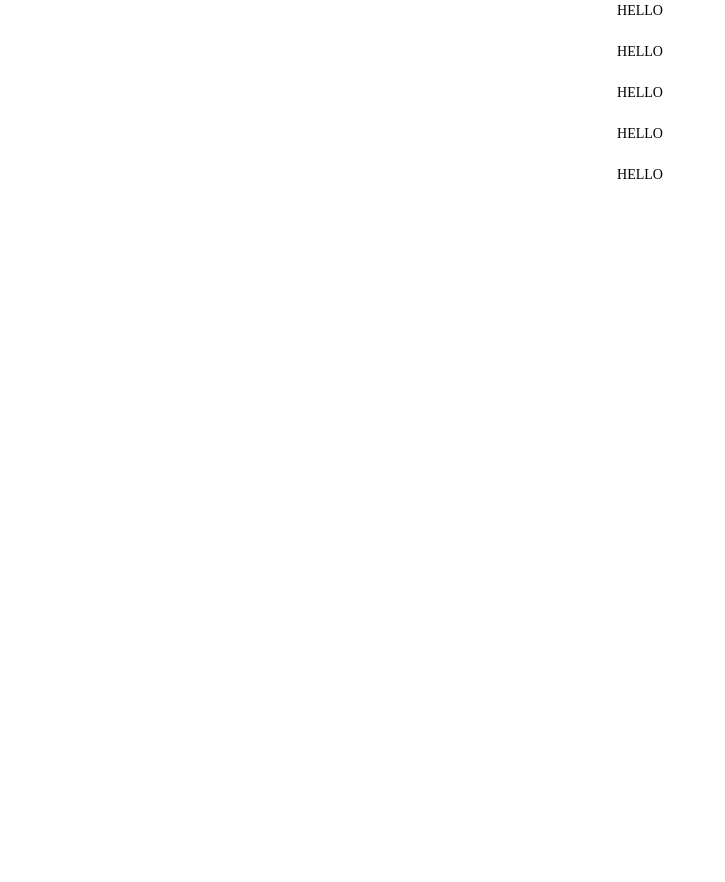
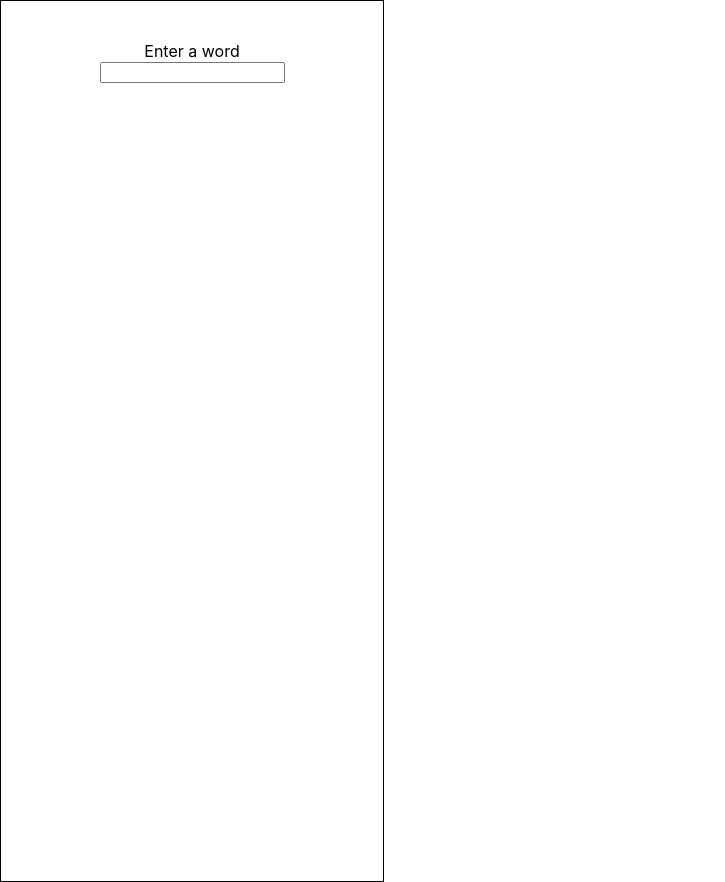
Before and after one commit to AnyaDroz/circle-animation, a React (Create React App) app: page / in a window 1280 px wide. Shown: the whole page, without its empty margins (0-725 px from the left). Before the commit the page ends 800 px from the top, so only its background shows below. Built offline with nearby package versions, Linux system fonts and the light colour scheme.

Commit message:
control-panel

```diff
--- a/src/App.tsx
+++ b/src/App.tsx
@@ -1,12 +1,33 @@
-import React from "react";
+import { useState } from "react";
 import logo from "./logo.svg";
 import "./App.css";
 import CircleText from "./components/CircleText/CircleText";
+import {
+	StyledControlPanel,
+	StyledPageGrid,
+} from "./components/ControlPanel/ControlPanel.styles";
+function App() {
+	const [text, setText] = useState("");
 
-function App() {
+	const handleChange = (event: any) => {
+		setText(event.target.value);
+	};
+
 	return (
 		<div className="App">
-			<CircleText backgroundImageUrl="" text="hello" />
+			<StyledPageGrid>
+				<StyledControlPanel>
+					<div>Enter a word</div>
+					<input
+						type="text"
+						id="message"
+						name="message"
+						onChange={handleChange}
+						value={text}
+					/>
+				</StyledControlPanel>
+				<CircleText backgroundImageUrl="" text={text} />
+			</StyledPageGrid>
 		</div>
 	);
 }
--- a/src/components/CircleText/CircleText.styles.tsx
+++ b/src/components/CircleText/CircleText.styles.tsx
@@ -1,16 +1,69 @@
-import styled from "styled-components";
+import styled, { StyledComponent } from "styled-components";
 
-export const StyledLightText = styled.div`
-	font-family: TWKLausanneHeavy;
-	line-height: 150%;
-	font-size: 14px;
+type StyledLightTextProps = {
+	fontSize: string;
+};
+
+export const StyledLightText = styled.span<StyledLightTextProps>(
+	({ fontSize }) => `
+	font-family: Arial;
+	font-weight: 200;
+	line-height: 0.7;
+	font-size: ${fontSize};
 	text-transform: uppercase;
-	margin-bottom: 20px;
+`
+);
+
+export const StyledBoldText = styled.span`
+	font-family: Arial;
+	font-weight: 600;
+	line-height: 0.7;
+	font-size: 100px;
+	text-transform: uppercase;
 `;
-export const StyledBoldText = styled.div`
-	font-family: TWKLausanneHeavy;
-	line-height: 150%;
-	font-size: 14px;
-	text-transform: uppercase;
-	margin-bottom: 20px;
+
+export const StyledText = styled.div`
+	position: relative;
+	left: 0px;
+	animation: move 8s ease-in-out infinite;
+	@keyframes move {
+		0% {
+			left: 200px;
+		}
+		50% {
+			left: 0px;
+		}
+		100% {
+			left: 200px;
+		}
+	}
 `;
+export const StyledAltText = styled.div`
+	position: relative;
+	left: 0px;
+	animation: movetwo 8s ease-in-out infinite;
+
+	@keyframes movetwo {
+		0% {
+			left: 0px;
+		}
+		50% {
+			left: 200px;
+		}
+		100% {
+			left: 0px;
+		}
+	}
+`;
+
+export const StyledTextContainer = styled.div`
+	height: 500px;
+	margin-top: 25%;
+	position: relative;
+	display: flex-box;
+	flex-direction: column;
+	clip-path: circle(250px);
+	overflow: none;
+	grid-column-start: 2;
+	grid-column-end: 3;
+`;
--- a/src/components/CircleText/CircleText.tsx
+++ b/src/components/CircleText/CircleText.tsx
@@ -2,9 +2,14 @@ import React from "react";
 import {
 	StyledBoldText,
 	StyledLightText,
+	StyledText,
+	StyledTextContainer,
+	StyledAltText,
 } from "../CircleText/CircleText.styles";
 
-const HOW_MANY_TEXT = 5;
+const numberOfWords = 5;
+const numberOfRows = 4;
+const fontSize = "100px";
 type CircleTextProps = {
 	backgroundImageUrl: string;
 	text: string;
@@ -17,12 +22,42 @@ const CircleText = ({ backgroundImageUrl, text }: CircleTextProps) => {
 			result.push(
 				<>
 					<StyledBoldText>{text}</StyledBoldText>
+					<StyledLightText fontSize={fontSize}>{text}</StyledLightText>
 				</>
 			);
 		}
 		return result;
 	};
-	return <div>{addText(HOW_MANY_TEXT)}</div>;
+	const addAltText = (howMany: number) => {
+		const result: Array<React.ReactNode> = [];
+		for (let i = 0; i < howMany; i++) {
+			result.push(
+				<>
+					<StyledLightText fontSize={fontSize}>{text}</StyledLightText>
+					<StyledBoldText>{text}</StyledBoldText>
+				</>
+			);
+		}
+		return result;
+	};
+
+	const addRows = (howMany: number) => {
+		const result: Array<React.ReactNode> = [];
+		for (let i = 0; i < howMany; i++) {
+			result.push(
+				<>
+					<StyledText>{addText(numberOfWords)}</StyledText>
+					<StyledAltText>{addAltText(numberOfWords)}</StyledAltText>
+				</>
+			);
+		}
+		return result;
+	};
+	return (
+		<>
+			<StyledTextContainer>{addRows(numberOfRows)}</StyledTextContainer>
+		</>
+	);
 };
 
 export default CircleText;
--- /dev/null
+++ b/src/components/ControlPanel/ControlPanel.styles.tsx
@@ -0,0 +1,15 @@
+import styled from "styled-components";
+import { isBoxedPrimitive } from "util/types";
+
+export const StyledControlPanel = styled.div`
+	padding: 40px;
+	border: 1px solid black;
+	height: 100vh;
+	grid-column-start: 1;
+	grid-column-end: 2;
+`;
+
+export const StyledPageGrid = styled.div`
+	display: grid;
+	grid-template-columns: 30% 70%;
+`;
```
